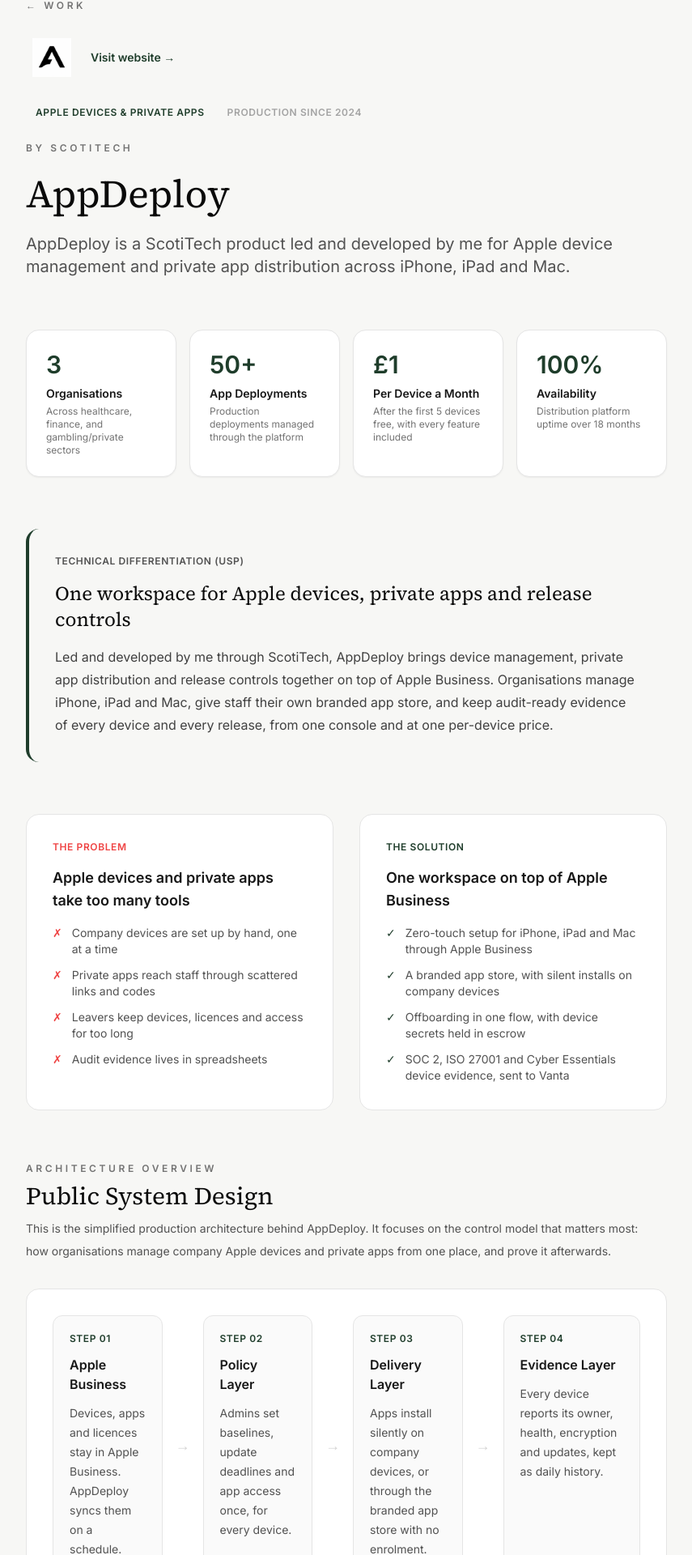
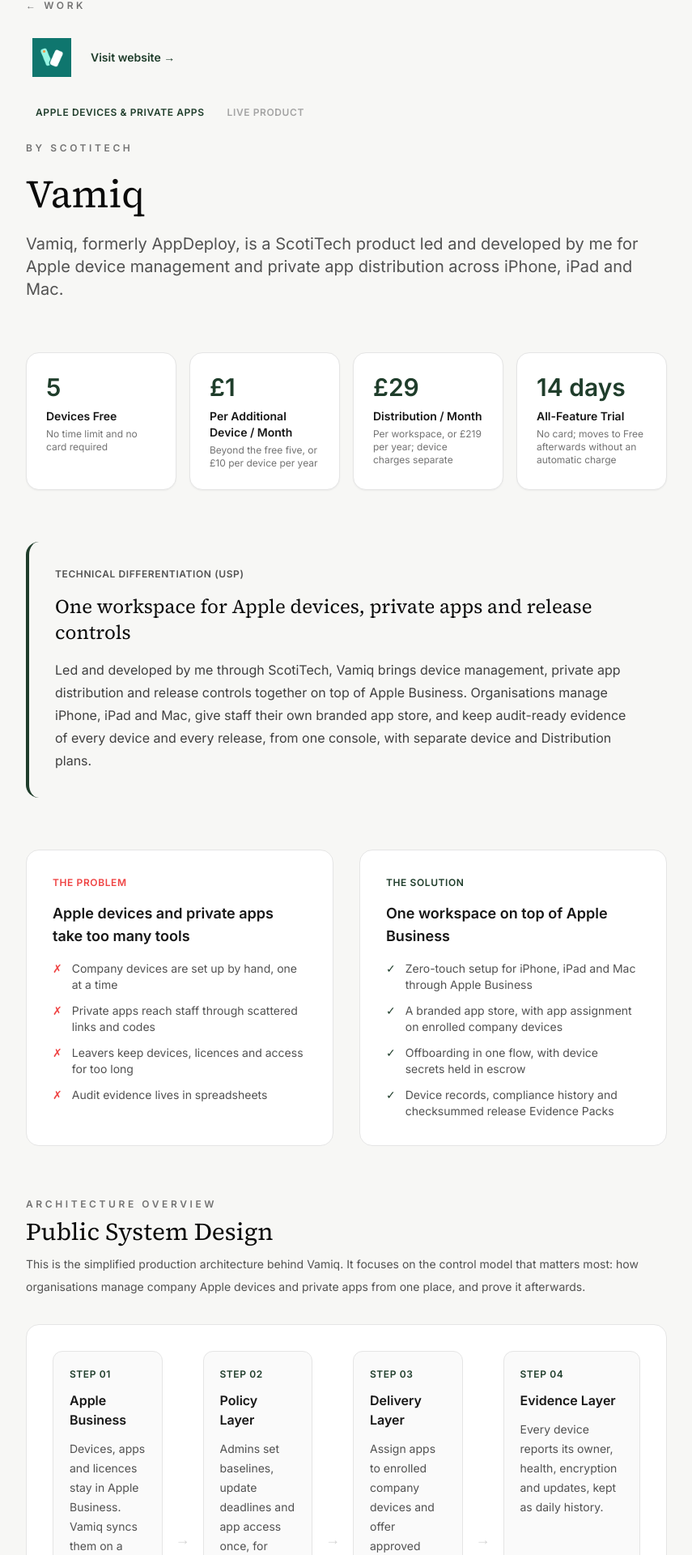
Before and after one commit to scorpionsPD/personal-website, a Next.js app: page /products/appdeploy in a window 1280 px wide. Shown: the part 158-2078 px from the top of the page at 81% size, without its empty margins (212-1067 px from the left). Built offline with nearby package versions, Linux system fonts and the light colour scheme; no server answers.

Commit message:
Rebrand current portfolio product references to Vamiq

```diff
--- a/app/(site)/innovations/page.jsx
+++ b/app/(site)/innovations/page.jsx
@@ -8,12 +8,12 @@
     problem:
       "Growing companies run Apple devices, private apps and audit evidence through separate tools, so every joiner, leaver, release and audit repeats manual work.",
     innovation:
-      "Extended AppDeploy into full device management for iPhone, iPad and Mac on Apple MDM and declarative management, sharing one workspace, one permission model and one audit trail with the branded app store and release controls.",
+      "Extended Vamiq into full device management for iPhone, iPad and Mac on Apple MDM and declarative management, sharing one workspace, one permission model and one audit trail with the branded app store and release controls.",
     technicalBreakthrough:
       "Device state, app state and evidence live in one tenant-isolated model, so the same record drives zero-touch setup, silent installs, one-flow offboarding and the compliance history an auditor reads.",
     impact:
-      "Live in AppDeploy: zero-touch setup, security baselines, FileVault and Activation Lock escrow, SOC 2, ISO 27001 and Cyber Essentials device evidence and a Vanta integration, at £1 per device after the first 5 free.",
-    technologies: ["Apple MDM", "Declarative Device Management", "PostgreSQL row-level security", "Key escrow", "Vanta API"]
+      "Live in Vamiq: zero-touch setup, security baselines, device records, security policies and checksummed release Evidence Packs. The first five managed Apple devices are free, then £1 per additional device per month; Distribution is priced separately.",
+    technologies: ["Apple MDM", "Declarative Device Management", "PostgreSQL row-level security", "Key escrow", "Evidence Packs"]
   },
   {
     category: "Mobile Distribution",
@@ -26,7 +26,7 @@
     technicalBreakthrough:
       "Separates the two concerns most platforms couple — app entitlement (portal, no enrolment) and device management (optional, per-device) — so organisations buy control only where they need it.",
     impact:
-      "Live in production as AppDeploy: 2 active customer workspaces, 450+ apps installed, 300+ devices reached, against a published 99.9% availability SLO.",
+      "Live in production as Vamiq: 2 active customer workspaces, 450+ apps installed, 300+ devices reached, against a published 99.9% availability SLO.",
     technologies: ["Swift", "Kotlin", "Apple Business Manager", "Certificate Pinning", "Custom CDN"]
   },
   {
@@ -68,7 +68,7 @@
     technicalBreakthrough:
       "Append-only design with checksummed export packs verifiable outside the platform — tamper-evidence without blockchain overhead.",
     impact:
-      "Shipping in AppDeploy as org-scoped, append-only audit logs and checksummed Evidence Packs that an auditor can verify independently of the platform.",
+      "Shipping in Vamiq as org-scoped, append-only audit logs and checksummed Evidence Packs that an auditor can verify independently of the platform.",
     technologies: ["Merkle Trees", "Cryptographic Hashing", "Timestamping", "Immutable Storage"]
   },
   {
@@ -96,7 +96,7 @@
     technicalBreakthrough:
       "Custom CRDT implementations optimized for mobile constraints—achieving sub-100ms sync resolution with predictable battery impact.",
     impact:
-      "Built across mobile client work before ScotiTech; the offline-first patterns now inform how AppDeploy reconciles per-device state.",
+      "Built across mobile client work before ScotiTech; the offline-first patterns now inform how Vamiq reconciles per-device state.",
     technologies: ["CRDTs", "Operational Transform", "SQLite", "Background Sync"]
   },
   {
@@ -110,7 +110,7 @@
     technicalBreakthrough:
       "State machine-based orchestration enabling per-tenant canary deployment with automatic failure detection and rollback—zero customer impact.",
     impact:
-      "The rollout pattern now shipping in AppDeploy as rollout rings: progressive per-tenant deployment with automatic failure-stop and one-click rollback.",
+      "Vamiq provides Release Guard build checks, Risk Forecast before rollout, installation status and checksummed release Evidence Packs.",
     technologies: ["Kubernetes", "Service Mesh", "Health Monitoring", "State Machines"]
   },
   {
--- a/app/(site)/page.jsx
+++ b/app/(site)/page.jsx
@@ -5,7 +5,7 @@
   {
     title: "AI governance systems",
     description: "Design AI products with accountability, traceability, and deployment control built in.",
-    metric: "ScotiTech, AXOS, and AppDeploy in production"
+    metric: "ScotiTech, AXOS, and Vamiq in production"
   },
   {
     title: "Operational architecture",
@@ -21,11 +21,11 @@
 
 const featuredWork = [
   {
-    title: "AppDeploy",
+    title: "Vamiq",
     slug: "appdeploy",
     focus: "Apple Device Management & Private Apps",
-    result: "AppDeploy is a ScotiTech product led and developed by me. It gives organisations one workspace to manage iPhone, iPad and Mac, deliver private apps through their own branded app store, and keep audit-ready evidence of every device and release.",
-    logo: "/images/products/AppdeployLogoBlack.png"
+    result: "Vamiq is a ScotiTech product led and developed by me. It gives organisations one workspace to manage iPhone, iPad and Mac, deliver private apps through their own branded app store, and keep audit-ready evidence of every device and release.",
+    logo: "/images/products/vamiq-logo.png"
   },
   {
     title: "AXOS - Private AI Workspace",
--- a/app/(site)/products/appdeploy/page.jsx
+++ b/app/(site)/products/appdeploy/page.jsx
@@ -4,29 +4,29 @@
 import { createMetadata } from "../../../../lib/seo";
 
 export const metadata = createMetadata({
-  title: "AppDeploy | Pradeep Dahiya",
+  title: "Vamiq | Pradeep Dahiya",
   description:
     "ScotiTech product led and developed by me: Apple device management and private app distribution for iPhone, iPad and Mac, built on Apple Business.",
   path: "/products/appdeploy"
 });
 
 const metrics = [
-  { value: "3", label: "Organisations", detail: "Across healthcare, finance, and gambling/private sectors" },
-  { value: "50+", label: "App Deployments", detail: "Production deployments managed through the platform" },
-  { value: "£1", label: "Per Device a Month", detail: "After the first 5 devices free, with every feature included" },
-  { value: "100%", label: "Availability", detail: "Distribution platform uptime over 18 months" }
+  { value: "5", label: "Devices Free", detail: "No time limit and no card required" },
+  { value: "£1", label: "Per Additional Device / Month", detail: "Beyond the free five, or £10 per device per year" },
+  { value: "£29", label: "Distribution / Month", detail: "Per workspace, or £219 per year; device charges separate" },
+  { value: "14 days", label: "All-Feature Trial", detail: "No card; moves to Free afterwards without an automatic charge" }
 ];
 
 const differentiation = [
   {
     category: "vs. Separate Device and App Tools",
-    ours: "Device management, a branded app store and release controls in one workspace, at one per-device price.",
+    ours: "Device management, a branded app store and release controls in one workspace, with separate device and Distribution plans.",
     theirs: "Separate products and bills, with no shared view of devices and the apps on them."
   },
   {
     category: "vs. App Store Distribution",
-    ours: "Private and Custom Apps reach the right people with no public listing and no review delay.",
-    theirs: "Review delays, a public listing, and no control over who installs."
+    ours: "Deliver private apps to approved teams through supported Apple distribution routes and a branded store.",
+    theirs: "Public distribution serves a broad audience; internal apps also need team access and installation records."
   },
   {
     category: "vs. Manual Device Setup",
@@ -35,7 +35,7 @@
   },
   {
     category: "vs. Spreadsheet Audits",
-    ours: "Owners, encryption, updates and daily history, ready for SOC 2 and ISO 27001 auditors and Vanta.",
+    ours: "Review device records, daily compliance history and checksummed release evidence in one workspace.",
     theirs: "Evidence assembled by hand the week before the audit."
   }
 ];
@@ -43,12 +43,12 @@
 const technicalArchitecture = [
   {
     layer: "Device Layer",
-    description: "Enrolment, configuration and remote actions for iPhone, iPad and Mac, from zero-touch setup to Return to Service.",
+    description: "Enrolment, configuration and remote actions for iPhone, iPad and Mac, with supported automated setup and device actions based on platform and enrolment.",
     technologies: ["Apple MDM", "Declarative Device Management", "Automated Device Enrollment", "APNs"]
   },
   {
     layer: "Distribution Layer",
-    description: "Silent installs of Apple Business, Custom and App Store apps on company devices, plus a branded app store that needs no enrolment.",
+    description: "App assignment and installation status on enrolled Apple devices, plus a branded private app store that can be used separately. Installation requirements depend on the Apple distribution route.",
     technologies: ["Apple Business integration", "Apps and Books", "Branded app store", "Release Guard"]
   },
   {
@@ -58,15 +58,15 @@
   },
   {
     layer: "Governance Layer",
-    description: "Append-only audit trail, daily compliance history, an asset register and device evidence mapped to SOC 2, ISO 27001 and Cyber Essentials.",
-    technologies: ["Audit logging", "Compliance history", "Evidence Packs", "Vanta integration"]
+    description: "Append-only audit trail, daily compliance history, an asset register and checksummed release Evidence Packs for review.",
+    technologies: ["Audit logging", "Compliance history", "Evidence Packs", "Release records"]
   }
 ];
 
 const architectureOverview = [
   {
     title: "Apple Business",
-    description: "Devices, apps and licences stay in Apple Business. AppDeploy syncs them on a schedule."
+    description: "Devices, apps and licences stay in Apple Business. Vamiq syncs them on a schedule."
   },
   {
     title: "Policy Layer",
@@ -74,7 +74,7 @@
   },
   {
     title: "Delivery Layer",
-    description: "Apps install silently on company devices, or through the branded app store with no enrolment."
+    description: "Assign apps to enrolled company devices and offer approved private apps through the branded store. Apple account and installation requirements apply."
   },
   {
     title: "Evidence Layer",
@@ -93,27 +93,27 @@
   {
     sector: "Companies with Private Apps",
     challenge: "Staff need internal apps on company and personal phones, and IT needs to know who has which version.",
-    solution: "A branded app store for any device, silent installs on company devices, and Release Guard checks on every new build."
+    solution: "A branded app store for any device, app assignment on enrolled company devices, and Release Guard checks on every new build."
   },
   {
     sector: "Startups",
     challenge: "A growing team of Macs and iPhones, no IT person, and a SOC 2 or ISO 27001 audit on the way.",
-    solution: "Zero-touch setup, FileVault and update deadlines from day one, with device evidence sent straight to Vanta. Free for the first 5 devices."
+    solution: "Zero-touch setup, FileVault and update deadlines from day one, with device records and daily compliance history. Free for the first 5 devices."
   },
   {
     sector: "Agencies & Apple IT Firms",
     challenge: "Clients need their apps and devices managed, but a heavy tool eats the margin.",
-    solution: "Refer clients to AppDeploy or resell it with your own support, from a free partner workspace."
+    solution: "Refer clients to Vamiq or resell it with your own support, from a free partner workspace."
   }
 ];
 
 const appDeployLinks = {
-  website: "https://appdeploy.scotitech.com",
+  website: "https://vamiq.app",
   scotitech: "https://scotitech.com",
-  logo: "/images/products/AppdeployLogoBlack.png"
+  logo: "/images/products/vamiq-logo.png"
 };
 
-export default function AppDeployPage() {
+export default function VamiqPage() {
   return (
     <div className="flex flex-col gap-16">
       {/* Header */}
@@ -125,7 +125,7 @@
           <div className="flex h-16 w-16 items-center justify-center overflow-hidden rounded-2xl p-2">
             <Image
               src={appDeployLinks.logo}
-              alt="AppDeploy logo"
+              alt="Vamiq logo"
               width={48}
               height={48}
               className="h-auto w-full object-contain"
@@ -145,7 +145,7 @@
             Apple Devices &amp; Private Apps
           </span>
           <span className="text-xs font-semibold uppercase tracking-wider text-neutral-400">
-            Production since 2024
+            Live product
           </span>
         </div>
         <p className="text-xs font-semibold uppercase tracking-[0.3em] text-neutral-500">
@@ -159,10 +159,10 @@
           </a>
         </p>
         <h1 className="font-display text-4xl text-neutral-950 md:text-5xl">
-          AppDeploy
+          Vamiq
         </h1>
         <p className="text-xl text-neutral-600">
-          AppDeploy is a ScotiTech product led and developed by me for Apple device management and
+          Vamiq, formerly AppDeploy, is a ScotiTech product led and developed by me for Apple device management and
           private app distribution across iPhone, iPad and Mac.
         </p>
       </section>
@@ -187,10 +187,10 @@
           One workspace for Apple devices, private apps and release controls
         </h2>
         <p className="text-base leading-7 text-neutral-700">
-          Led and developed by me through ScotiTech, AppDeploy brings device management, private app
+          Led and developed by me through ScotiTech, Vamiq brings device management, private app
           distribution and release controls together on top of Apple Business. Organisations manage
           iPhone, iPad and Mac, give staff their own branded app store, and keep audit-ready evidence of
-          every device and every release, from one console and at one per-device price.
+          every device and every release, from one console, with separate device and Distribution plans.
         </p>
       </section>
 
@@ -236,7 +236,7 @@
             </li>
             <li className="flex gap-3">
               <span className="text-accent">✓</span>
-              A branded app store, with silent installs on company devices
+              A branded app store, with app assignment on enrolled company devices
             </li>
             <li className="flex gap-3">
               <span className="text-accent">✓</span>
@@ -244,7 +244,7 @@
             </li>
             <li className="flex gap-3">
               <span className="text-accent">✓</span>
-              SOC 2, ISO 27001 and Cyber Essentials device evidence, sent to Vanta
+              Device records, compliance history and checksummed release Evidence Packs
             </li>
           </ul>
         </div>
@@ -260,7 +260,7 @@
             Public System Design
           </h2>
           <p className="max-w-3xl text-sm leading-7 text-neutral-600">
-            This is the simplified production architecture behind AppDeploy. It focuses on the
+            This is the simplified production architecture behind Vamiq. It focuses on the
             control model that matters most: how organisations manage company Apple devices and
             private apps from one place, and prove it afterwards.
           </p>
@@ -330,7 +330,7 @@
             Competitive Differentiation
           </p>
           <h2 className="font-display text-3xl text-neutral-950">
-            Why AppDeploy is Different
+            Why Vamiq is Different
           </h2>
         </div>
         <div className="overflow-x-auto">
@@ -338,7 +338,7 @@
             <thead>
               <tr className="border-b border-neutral-200">
                 <th className="py-4 pr-4 text-left font-semibold text-neutral-900">Comparison</th>
-                <th className="py-4 px-4 text-left font-semibold text-accent">AppDeploy</th>
+                <th className="py-4 px-4 text-left font-semibold text-accent">Vamiq</th>
                 <th className="py-4 pl-4 text-left font-semibold text-neutral-500">Alternative</th>
               </tr>
             </thead>
@@ -362,7 +362,7 @@
             Use Cases
           </p>
           <h2 className="font-display text-3xl text-neutral-950">
-            Where AppDeploy Excels
+            Where Vamiq Excels
           </h2>
         </div>
         <div className="grid gap-6 md:grid-cols-3">
@@ -400,16 +400,17 @@
           Live platform
         </h3>
         <p className="text-sm leading-7 text-neutral-600">
-          AppDeploy is live for organisations that manage company iPhones, iPads and Macs or distribute
-          private apps. The first 5 devices are free, then £1 per device a month with every feature
-          included; a branded app store with release controls is £29 a month.
+          Vamiq is live for organisations that manage company iPhones, iPads and Macs or distribute
+          private apps. The first five devices are free; each additional device is £1 a month or £10 a year.
+          Distribution adds the branded app store and release controls for £29 per workspace a month
+          or £219 a year, with or without managed devices. Prices are in GBP before applicable tax.
         </p>
         <div className="mt-6 flex flex-wrap gap-4">
           <ExternalLinkButton
             href={appDeployLinks.website}
             className="inline-flex items-center rounded-full bg-accent px-4 py-2 text-sm font-semibold text-white transition hover:opacity-90"
           >
-            Visit AppDeploy
+            Visit Vamiq
           </ExternalLinkButton>
         </div>
       </section>
--- a/app/(site)/products/scotitech-workspace/page.jsx
+++ b/app/(site)/products/scotitech-workspace/page.jsx
@@ -362,7 +362,7 @@
       {/* Navigation */}
       <section className="flex justify-between items-center pt-8 border-t border-neutral-200">
         <Link href="/products/appdeploy" className="text-sm font-semibold text-neutral-600 hover:text-accent">
-          ← AppDeploy
+          ← Vamiq
         </Link>
         <Link href="/products/elderconnect-plus" className="text-sm font-semibold text-accent hover:underline">
           Next: ElderConnect+ →
--- a/app/(site)/work/page.jsx
+++ b/app/(site)/work/page.jsx
@@ -3,7 +3,7 @@
 
 const products = [
   {
-    title: "AppDeploy",
+    title: "Vamiq",
     slug: "appdeploy",
     summary: "Apple device management and private app distribution, built on Apple Business",
     category: "Devices & Distribution",
@@ -21,14 +21,14 @@
       breaks:
         "Every joiner, leaver, release and audit meant repeating manual work across those tools, with no single record of what each device had.",
       system:
-        "Led and developed by me through ScotiTech, AppDeploy puts device management, private app distribution and release controls on top of Apple Business, in one workspace at one per-device price.",
+        "Led and developed by me through ScotiTech, Vamiq puts device management, private app distribution and release controls on top of Apple Business, in one workspace, with separate device and Distribution plans.",
       outcome:
         "Devices set themselves up, apps reach the right people, leavers are offboarded in one flow, and every device and release leaves evidence an auditor can check."
     },
     innovation: "One control layer for Apple devices, private apps and audit evidence",
     usp:
-      "Device management, a branded app store and compliance evidence at one per-device price.",
-    logo: "/images/products/AppdeployLogoBlack.png"
+      "Device management, a branded app store and release evidence in one workspace.",
+    logo: "/images/products/vamiq-logo.png"
   },
   {
     title: "AXOS - Private AI Workspace",
--- a/app/layout.tsx
+++ b/app/layout.tsx
@@ -34,7 +34,7 @@
     "private AI infrastructure",
     "operational software",
     "ScotiTech",
-    "AppDeploy"
+    "Vamiq"
   ],
   category: "technology"
 };
```
Also changed, not shown: app/(site)/impact/page.jsx (+9 -9 lines), public/images/products/vamiq-logo.png (added).
